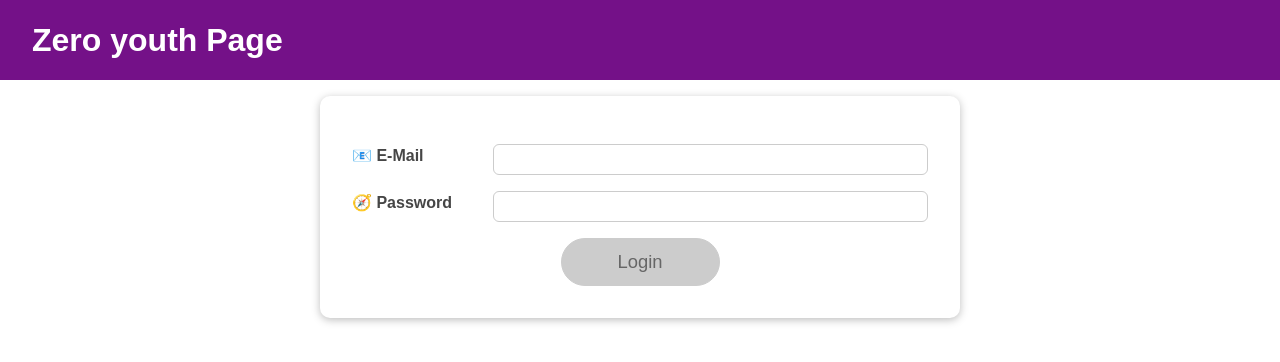
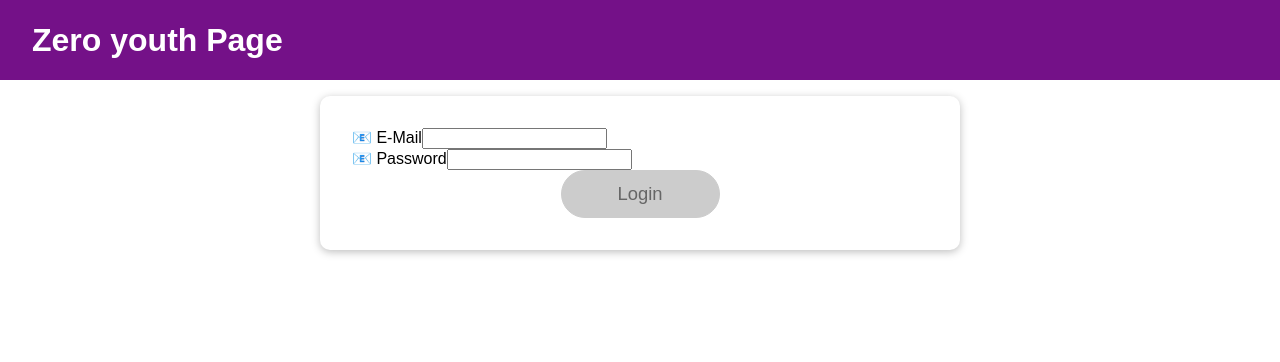
Before and after one commit to zeroyouth/udemy_3, a React (Create React App) app: page / in a window 1280 px wide. Shown: the top 362 px of the page. Built offline with nearby package versions, Linux system fonts and the light colour scheme.

Commit message:
Add : input 컴포넌트

```diff
--- a/src/components/Login/Login.js
+++ b/src/components/Login/Login.js
@@ -4,6 +4,7 @@
 import classes from './Login.module.css';
 import Button from '../UI/Button/Button';
 import AuthContext from '../../store/auth-context';
+import Input from '../UI/Input/Input';
 
 //이메일 리듀서
 const emailReducer = (state, action) => {
@@ -98,32 +99,24 @@
   return (
     <Card className={classes.login}>
       <form onSubmit={submitHandler}>
-        <div
-          className={`${classes.control} ${emailState.isValid === false ? classes.invalid : ''
-            }`}
-        >
-          <label htmlFor="email">📧 E-Mail</label>
-          <input
+        <Input
+          id="email"
+          label="E-Mail"
           type="email"
-            id="email"
+          isValid={emailIsValid}
           value={emailState.value}
           onChange={emailChangeHandler}
           onBlur={validateEmailHandler}
         />
-        </div>
-        <div
-          className={`${classes.control} ${passwordState.isValid === false ? classes.invalid : ''
-            }`}
-        >
-          <label htmlFor="password">🧭 Password</label>
-          <input
+        <Input
+          id="password"
+          label="Password"
           type="password"
-            id="password"
+          isValid={passwordIsValid}
           value={passwordState.value}
           onChange={passwordChangeHandler}
           onBlur={validatePasswordHandler}
         />
-        </div>
         <div className={classes.actions}>
           <Button type="submit" className={classes.btn} disabled={!formIsValid}>
             Login
--- /dev/null
+++ b/src/components/UI/Input/Input.js
@@ -0,0 +1,22 @@
+import React from 'react';
+
+import classes from './Input.module.css';
+const Input = props => {
+  return (
+    <div
+      className={`${classes.control} ${props.isValid === false ? classes.invalid : ''
+        }`}
+    >
+      <label htmlFor={props.id}>📧 {props.label}</label>
+      <input
+        type={props.type}
+        id={props.id}
+        value={props.value}
+        onChange={props.onChange}
+        onBlur={props.onBlur}
+      />
+    </div>
+  )
+};
+
+export default Input;
```
Also changed, not shown: src/components/UI/Input/Input.module.css (added). Lines whose indentation alone changed are shown as unchanged.
